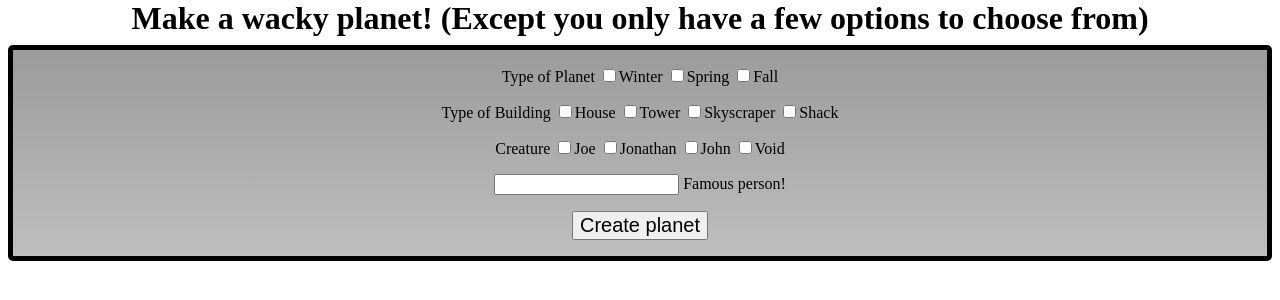
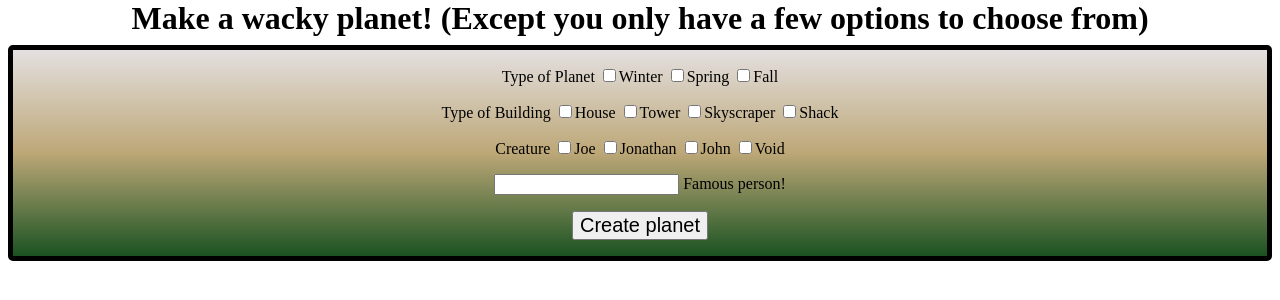
Before and after one commit to staten-island-tech/dom-manipulation-project-GhTmp1A, a plain HTML site: page index.html in a window 1280 px wide. Drawn offline with Linux system fonts and the light colour scheme.

Commit message:
small css improvement

```diff
--- a/style.css
+++ b/style.css
@@ -45,7 +45,7 @@ button{
   margin: 1vh;
   border: solid black 5px;
   border-radius: 5px;
-  background: linear-gradient(rgb(155, 155, 155), rgb(190, 190, 190)) ;
+  background: linear-gradient( rgb(228, 224, 224) , rgb(189, 167, 119), rgb(26, 82, 33)) ;
 
 }
 
```
